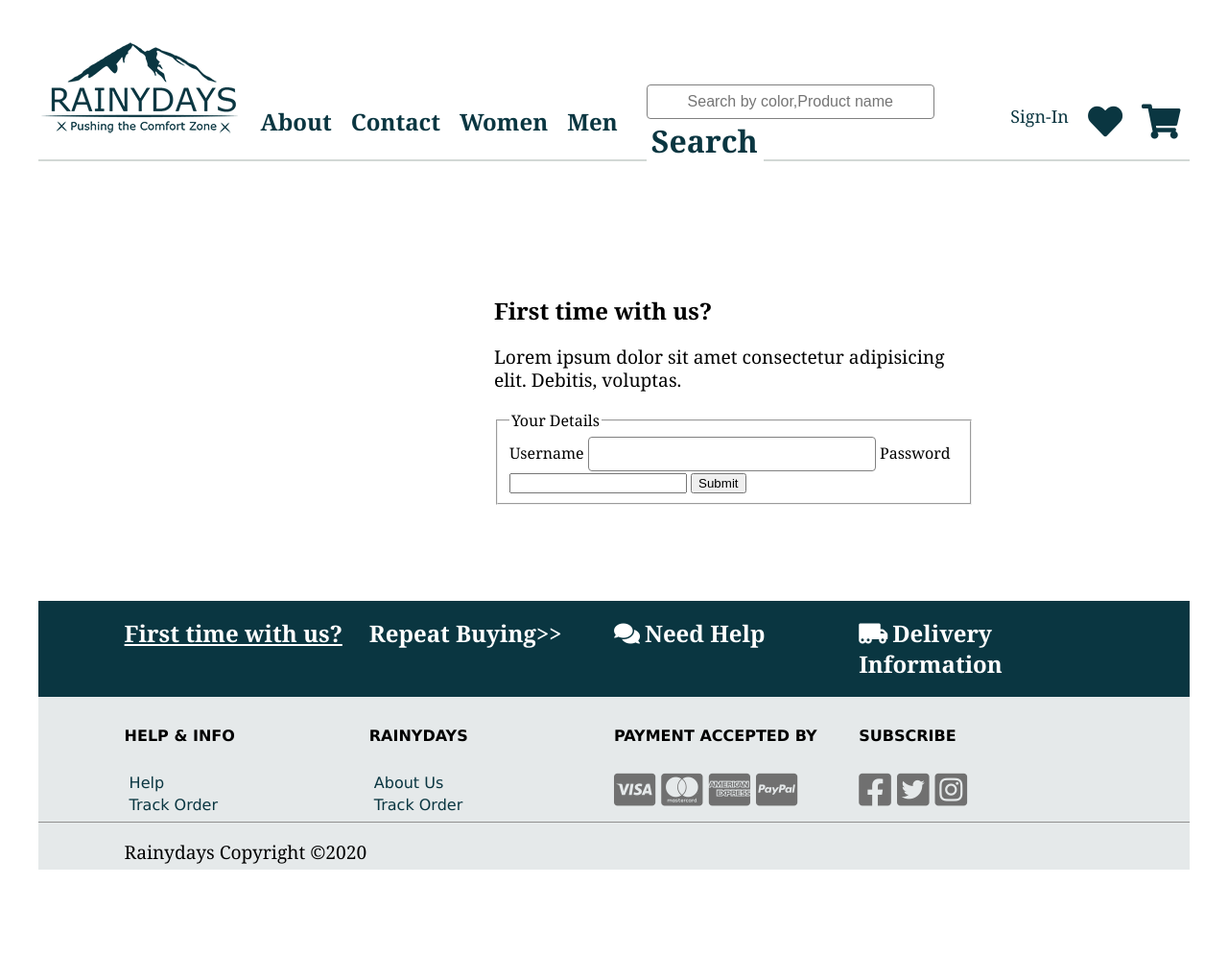
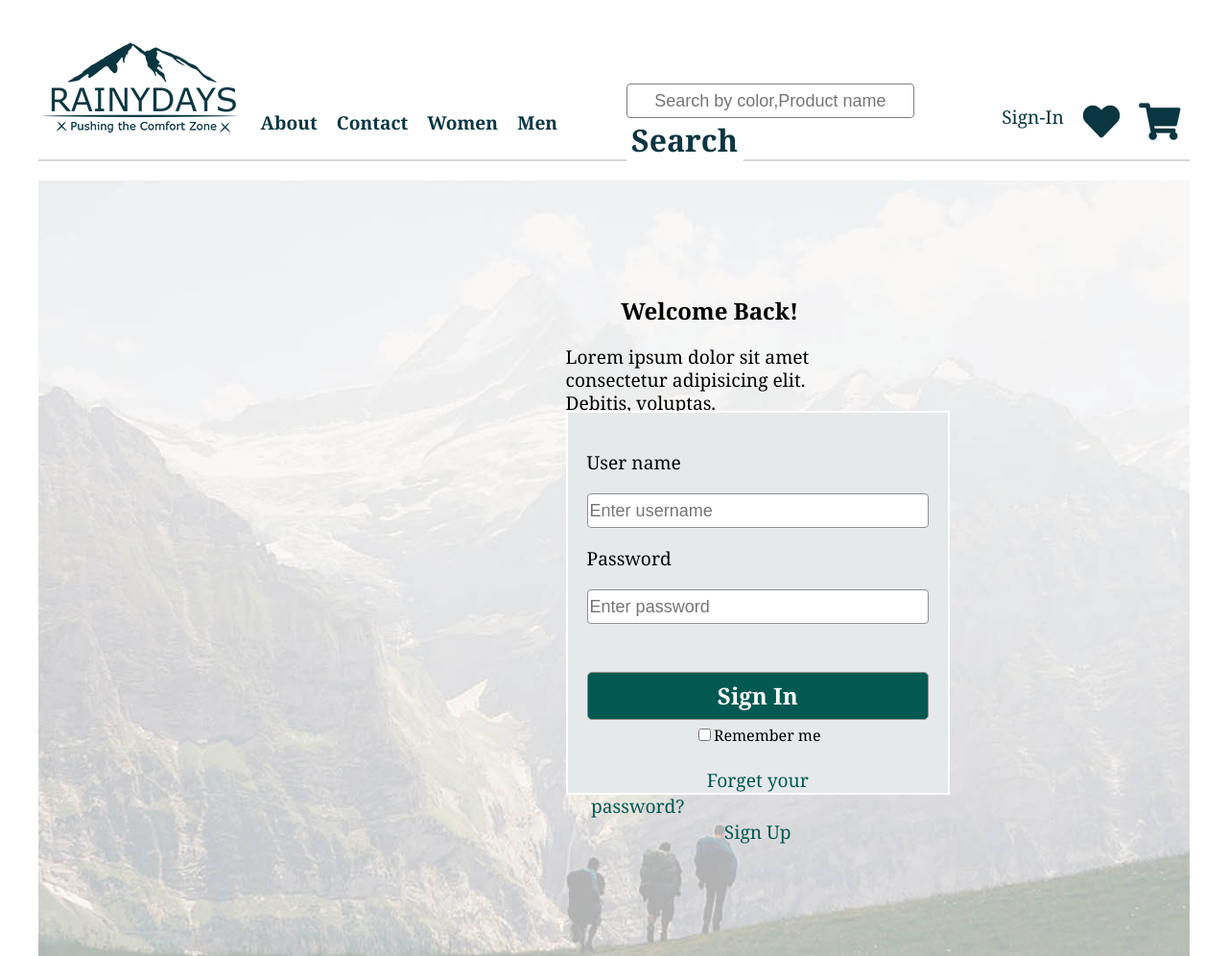
Before and after one commit to nunsinee/Rainydays, a plain HTML site: page sign_in.html in a window 1280 px wide. Shown: the top 996 px of the page at 96% size. Before the commit the page ends 914 px from the top, so only its background shows below. Drawn offline with Linux system fonts and the light colour scheme.

Commit message:
updateSigninPage

```diff
--- a/sign_in.html
+++ b/sign_in.html
@@ -7,7 +7,7 @@
     <meta name="description" content="Rainydays online shop homepage" />
     <meta name="keywords" content="rain jacket, rainydays brand," />
     <meta name="auther" content="Rainnydays" />
-    <link rel="stylesheet" href="./styles/style-signin.css" />
+    <link rel="stylesheet" href="./styles/style-formsignin.css" />
     <link
       rel="stylesheet"
       href="https://use.fontawesome.com/releases/v5.15.0/css/all.css"
@@ -52,42 +52,41 @@
     <main class="container">
       <section class="main-box">
         <div class="main-box-1">
-          <h1>First time with us?</h1>
+          <h1>Welcome Back!</h1>
           <p>
             Lorem ipsum dolor sit amet consectetur adipisicing elit. Debitis,
             voluptas.
           </p>
-          <form action="action_page.php" method="get" target="blank">
-            <fieldset>
-              <legend>Your Details</legend>
-              <label for="username">Username</label>
+        </div>
+        <!--Form-->
+          <div class="main-box-form">
+
+          <form action="action_page.php" method="get">
+
+              <label for="username"><h2>User name</h2></label>
               <input
                 type="text"
+                placeholder="Enter username"
                 id="username"
                 name="username"
-                class="form__input"
                 required
               />
-              <label for="password">Password</label>
+              <label for="password"><h2>Password</h2></label>
               <input
                 type="password"
+                placeholder="Enter password"
                 id="password"
                 name="password"
-                class="form__input"
                 required
               />
-              <input
-                type="submit"
-                id="submit"
-                name="password"
-                class="form__input"
-                required
-              />
-            </fieldset>
+              <button type="submit"> Sign In </button>
+              <label>
+                <input type="checkbox" name="remember" check="checked"/>Remember me
+              </label>
+             <br> <a href="forget_password.html"><p class="main-box-form-text-l">Forget your password?</p></a>
+              <a href="sign_up.html"><p class="main-box-form-text-r">Sign Up</p></a>
           </form>
-        </div>
-
-        <div class="main-box-2"></div>
+          </div>
       </section>
       <section class="mid-container">
         <div class="mid-box">
@@ -107,6 +106,7 @@
             </h4>
           </a>
         </div>
+        </section>
       </section>
       <footer class="foot-container">
         <section class="foot-box">
--- /dev/null
+++ b/styles/style-formsignin.css
@@ -0,0 +1,132 @@
+
+@import url("style-signin.css"); /* Using a url */
+
+body {
+    col
+}
+
+/*Form-Signin-layout*/
+.main-box  {
+    display: flex;
+    flex-direction: column;
+    width: 100%;
+    height: 900px;
+    background-image: url(img/signin_bg_img.jpg);
+    background-repeat: no-repeat;
+    background-repeat: no-repeat;
+    background-size: cover;
+    background-position: center;
+    padding: 0px 100px;
+  }
+
+  .main-box-1 {
+    flex:1;
+    order:1;
+    max-width: 40%;
+    max-height: 40px;
+    text-align: center;
+    display: block;
+    padding: 0px 50px;
+    margin:100px 0px 100px 400px;
+  }
+
+
+.main-box-form {
+    flex: 1;
+    order:2;
+    max-width: 40%;
+    max-height: 400px;
+    text-align: center;
+    display: block;
+    background-color: #e5e9ea;
+    justify-items: center;
+    border: 2px solid #fff;
+    padding: 20px;
+    display: block;
+    margin-left: 450px;
+}
+
+.main-box-form label::after {
+    content: "";
+    display: block;
+}
+
+h2, p {
+    color: black;
+    font-size: 1.2rem;
+    width: 100%;
+    text-align: left;
+
+}
+
+a {
+    font-size: 1.2rem;
+    width: 100%;
+    text-align: left;
+}
+
+a:hover{
+    color:#025951;
+    font-size: 1.2rem;
+    width: 100%;
+    text-align: left;
+}
+
+
+
+/*BUTTON */
+.main-box-form button {
+    cursor: pointer;
+    width: 100%;
+    height: 50px;
+    display: block;
+    border: 1px solid #909090;
+    border-radius: 5px;
+    font-family: Georgia, serif;
+    font-weight: bold;
+    font-size: 1.5rem;
+    color: #fff;
+    background-color: #025951;
+    text-align: center;
+    justify-items: center;
+    margin: 50px 0px 5px 0px;
+
+
+  }
+
+  .main-box-form-text-l {
+      flex: 1;
+      order:1;
+      display: inline;
+      text-align: left;
+      padding-right: 250px;
+      color: #025951;
+  }
+
+  .main-box-form-text-r {
+    flex: 1;
+    order:2;
+    display: inline;
+    text-align: right;
+    color: #025951;
+}
+
+.main-box-form-text-l a {
+    color: #000;
+    opacity: 0.8;
+}
+  .main-box-form button:hover {
+    cursor: pointer;
+    background-color: #000;
+    color: #fff;
+  }
+
+.main-box-form input[type='text'], .main-box-form input[type='password'],
+.main-box-form select, .main-box-form textarea {
+  font-size: 18px;
+  line-height: 2rem;
+  text-align: left;
+  width: 100%;
+  border: 1px solid #909090;
+  border-radius: 4px;
+}
--- a/styles/style-main.css
+++ b/styles/style-main.css
@@ -83,7 +83,7 @@ ul {
 }
 
 /* Input text for Seach Menu */
-input[type='text'],
+.input[type='text'],
 select,
 textarea {
   font-size: 16px;
--- a/styles/style-signin.css
+++ b/styles/style-signin.css
@@ -83,10 +83,10 @@ ul {
 }
 
 /* Input text for Seach Menu */
-input[type='text'],
+input[type='text'],input[type='password'],
 select,
 textarea {
-  font-size: 16px;
+  font-size: 18px;
   line-height: 2rem;
   text-align: center;
   width: 300px;
@@ -167,6 +167,7 @@ textarea {
   font-family: Georgia, 'Times New Roman', Times, serif;
   font-size: 1.5rem;
   line-height: 2rem;
+  color: #0a3641;
   font-weight: bold;
 }
 .main-nav ul {
@@ -195,30 +196,13 @@ textarea {
 /* Main-Container */
 .main-container {
   display: flex;
-  background-image: url('./img/signin_bg_img.jpg');
-  background-repeat: no-repeat;
-  background-position: center;
-  height: 634px;
   justify-content: center;
   align-content: center;
   width: 100%;
-  padding: 50px;
+  padding: 0px 0px;
 }
 
-/*flexbox items*/
-.main-box {
-  display: flex;
-  max-width: 100%;
-  justify-content: space-around;
-  padding: 100px;
-}
-.main-box-1 {
-  flex: 1;
-  order: 1;
-  max-width: 50%;
-  text-align: left;
-  display: block;
-}
+/*Form-Signin-layout*/
 
 /*feature*/
 
```
